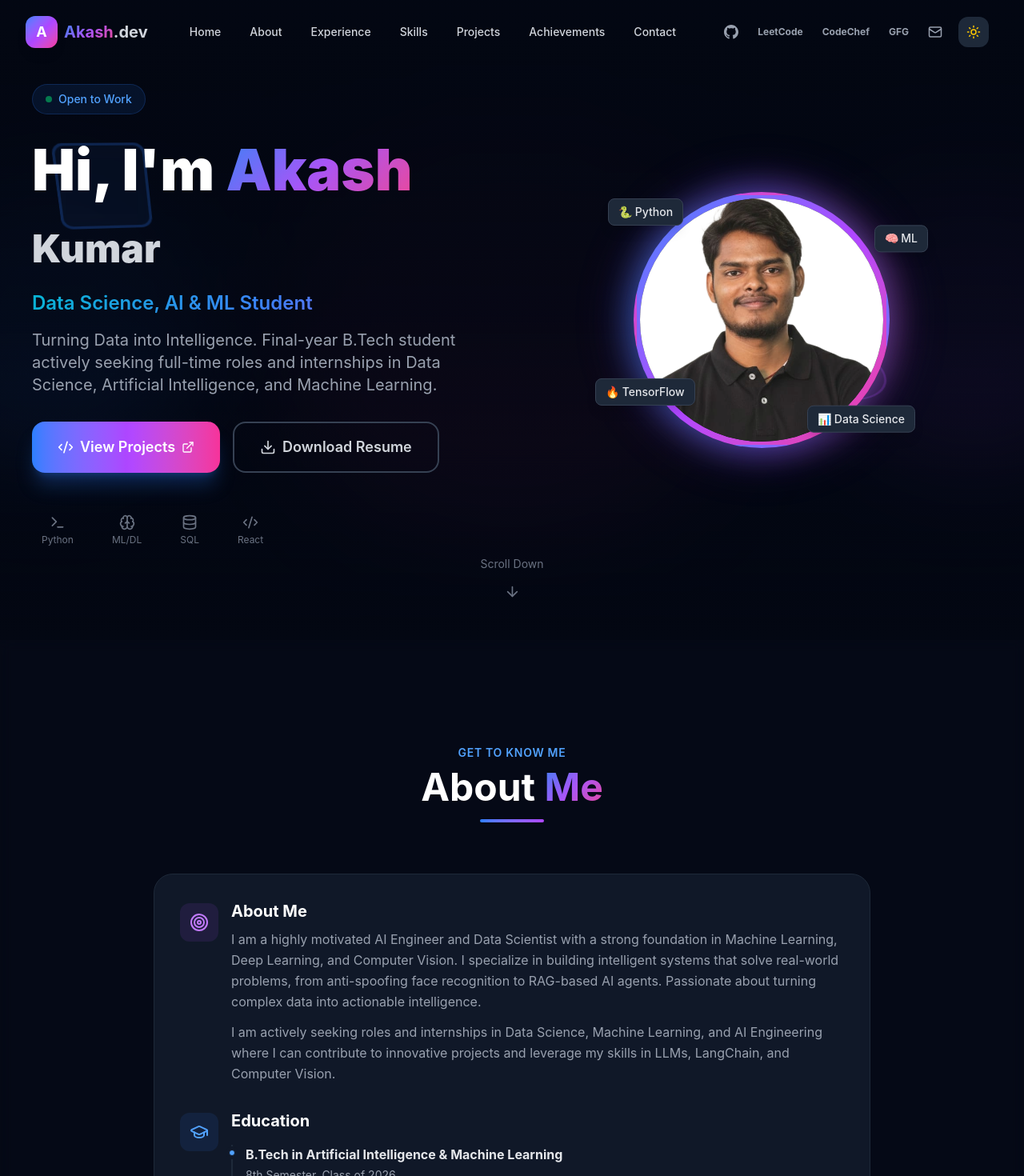
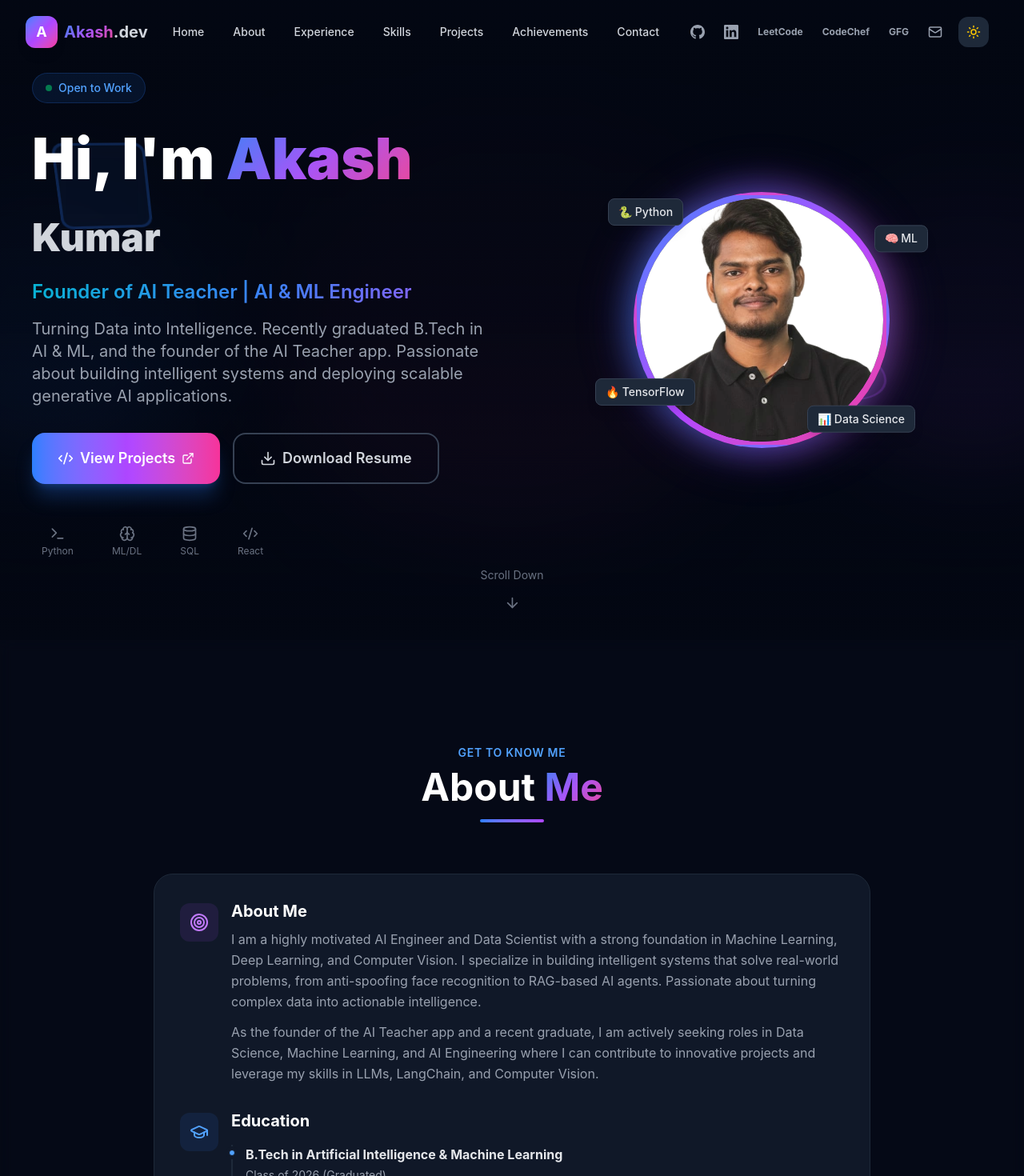
Before and after one commit to Akash7367/portfolio, a React (Vite) app: page / in a window 1280 px wide. Shown: the top 1470 px of the page at 80% size. Built offline with nearby package versions, Linux system fonts and the light colour scheme.

Commit message:
resume and linkdin added

```diff
--- a/package.json
+++ b/package.json
@@ -14,7 +14,7 @@
   "dependencies": {
     "clsx": "2.1.1",
     "framer-motion": "^12.38.0",
-    "lucide-react": "^1.7.0",
+    "lucide-react": "^1.21.0",
     "react": "19.2.3",
     "react-dom": "19.2.3",
     "react-router-dom": "^7.13.2",
--- a/src/App.tsx
+++ b/src/App.tsx
@@ -1,6 +1,5 @@
-import { useState, useEffect } from 'react';
+import { useState } from 'react';
 import { BrowserRouter as Router, Routes, Route } from 'react-router-dom';
-import { motion } from 'framer-motion';
 import Navbar from './components/Navbar';
 import Hero from './components/Hero';
 import About from './components/About';
--- a/src/components/About.tsx
+++ b/src/components/About.tsx
@@ -63,7 +63,7 @@ export default function About({ darkMode }: AboutProps) {
                       I am a highly motivated AI Engineer and Data Scientist with a strong foundation in Machine Learning, Deep Learning, and Computer Vision. I specialize in building intelligent systems that solve real-world problems, from anti-spoofing face recognition to RAG-based AI agents. Passionate about turning complex data into actionable intelligence.
                     </p>
                     <p className={`leading-relaxed ${darkMode ? 'text-gray-400' : 'text-gray-600'}`}>
-                      I am actively seeking roles and internships in Data Science, Machine Learning, and AI Engineering where I can contribute to innovative projects and leverage my skills in LLMs, LangChain, and Computer Vision.
+                      As the founder of the AI Teacher app and a recent graduate, I am actively seeking roles in Data Science, Machine Learning, and AI Engineering where I can contribute to innovative projects and leverage my skills in LLMs, LangChain, and Computer Vision.
                     </p>
                   </div>
                 </div>
@@ -80,7 +80,7 @@ export default function About({ darkMode }: AboutProps) {
                       <div className="relative">
                         <div className={`absolute -left-[21px] top-1.5 w-2 h-2 rounded-full ring-4 ${darkMode ? 'bg-blue-400 ring-gray-900 border border-gray-900' : 'bg-blue-500 ring-white border border-white'}`} />
                         <h4 className={`font-bold ${darkMode ? 'text-gray-200' : 'text-gray-800'}`}>B.Tech in Artificial Intelligence & Machine Learning</h4>
-                        <p className={`text-sm mt-1 mb-1 ${darkMode ? 'text-gray-400' : 'text-gray-600'}`}>8th Semester, Class of 2026</p>
+                        <p className={`text-sm mt-1 mb-1 ${darkMode ? 'text-gray-400' : 'text-gray-600'}`}>Class of 2026 (Graduated)</p>
                         <span className={`inline-block text-xs font-semibold px-2 py-1 rounded-md ${darkMode ? 'bg-green-500/10 text-green-400' : 'bg-green-50 text-green-600'}`}>CGPA: 8.13/10</span>
                       </div>
 
--- a/src/components/BackgroundLayer.tsx
+++ b/src/components/BackgroundLayer.tsx
@@ -1,4 +1,3 @@
-import { motion } from 'framer-motion';
 
 interface BackgroundLayerProps {
   darkMode: boolean;
--- a/src/components/Experience.tsx
+++ b/src/components/Experience.tsx
@@ -1,5 +1,5 @@
 import { motion } from 'framer-motion';
-import { Briefcase, Calendar, MapPin, ExternalLink } from 'lucide-react';
+import { Briefcase, Calendar, MapPin } from 'lucide-react';
 
 interface ExperienceProps {
   darkMode: boolean;
--- a/src/components/Hero.tsx
+++ b/src/components/Hero.tsx
@@ -104,7 +104,7 @@ export default function Hero({ darkMode }: HeroProps) {
               transition={{ duration: 0.6, delay: 0.2 }}
               className="text-xl sm:text-2xl font-semibold mb-4 gradient-text-alt"
             >
-              Data Science, AI & ML Student
+              Founder of AI Teacher | AI & ML Engineer
             </motion.p>
 
             <motion.p
@@ -115,7 +115,7 @@ export default function Hero({ darkMode }: HeroProps) {
                 darkMode ? 'text-gray-400' : 'text-gray-500'
               }`}
             >
-              Turning Data into Intelligence. Final-year B.Tech student actively seeking full-time roles and internships in Data Science, Artificial Intelligence, and Machine Learning.
+              Turning Data into Intelligence. Recently graduated B.Tech in AI & ML, and the founder of the AI Teacher app. Passionate about building intelligent systems and deploying scalable generative AI applications.
             </motion.p>
 
             {/* CTA Buttons */}
@@ -134,7 +134,7 @@ export default function Hero({ darkMode }: HeroProps) {
                 <ExternalLink className="ml-2 w-4 h-4 group-hover:translate-x-1 transition-transform" />
               </Link>
               <a
-                href="https://drive.google.com/file/d/1SGS90vVMxy3UC2HOtsOb2RrwkArStt-Y/view?usp=sharing"
+                href="https://drive.google.com/file/d/1PEpYZmdsC5ZO7Be2-5SI3bAYTAcjfALz/view?usp=sharing"
                 target="_blank"
                 rel="noopener noreferrer"
                 className={`group inline-flex items-center justify-center px-8 py-4 rounded-2xl font-semibold text-lg transition-all duration-300 hover:-translate-y-1 border-2 ${
--- a/src/components/Navbar.tsx
+++ b/src/components/Navbar.tsx
@@ -116,6 +116,16 @@ export default function Navbar({ darkMode, setDarkMode }: NavbarProps) {
                 }`}
               >
                 <svg width="18" height="18" viewBox="0 0 24 24" fill="currentColor"><path d="M12 0c-6.626 0-12 5.373-12 12 0 5.302 3.438 9.8 8.207 11.387.599.111.793-.261.793-.577v-2.234c-3.338.726-4.033-1.416-4.033-1.416-.546-1.387-1.333-1.756-1.333-1.756-1.089-.745.083-.729.083-.729 1.205.084 1.839 1.237 1.839 1.237 1.07 1.834 2.807 1.304 3.492.997.107-.775.418-1.305.762-1.604-2.665-.305-5.467-1.334-5.467-5.931 0-1.311.469-2.381 1.236-3.221-.124-.303-.535-1.524.117-3.176 0 0 1.008-.322 3.301 1.23.957-.266 1.983-.399 3.003-.404 1.02.005 2.047.138 3.006.404 2.291-1.552 3.297-1.23 3.297-1.23.653 1.653.242 2.874.118 3.176.77.84 1.235 1.911 1.235 3.221 0 4.609-2.807 5.624-5.479 5.921.43.372.823 1.102.823 2.222v3.293c0 .319.192.694.801.576 4.765-1.589 8.199-6.086 8.199-11.386 0-6.627-5.373-12-12-12z"/></svg>
+              </a>
+              <a
+                href="https://www.linkedin.com/in/akash-kumar-298113264/"
+                target="_blank"
+                rel="noopener noreferrer"
+                className={`p-2 rounded-lg transition-all duration-200 hover:bg-blue-500/10 flex items-center justify-center ${
+                  darkMode ? 'text-gray-400 hover:text-blue-400' : 'text-gray-500 hover:text-blue-600'
+                }`}
+              >
+                <svg width="18" height="18" viewBox="0 0 24 24" fill="currentColor"><path d="M22.23 0H1.77C.8 0 0 .77 0 1.72v20.56C0 23.23.8 24 1.77 24h20.46c.98 0 1.77-.77 1.77-1.72V1.72C24 .77 23.2 0 22.23 0zM7.12 20.45H3.56V9h3.56v11.45zM5.34 7.43c-1.14 0-2.06-.92-2.06-2.06 0-1.14.92-2.06 2.06-2.06 1.14 0 2.06.92 2.06 2.06 0 1.14-.92 2.06-2.06 2.06zm15.11 13.02h-3.56v-5.6c0-1.34-.03-3.05-1.86-3.05-1.86 0-2.14 1.45-2.14 2.95v5.7H9.33V9h3.42v1.56h.05c.48-.9 1.64-1.85 3.37-1.85 3.6 0 4.27 2.37 4.27 5.45v6.29z"/></svg>
               </a>
               <a
                 href="https://leetcode.com/u/akash2211017/"
@@ -252,6 +262,14 @@ export default function Navbar({ darkMode, setDarkMode }: NavbarProps) {
                   <svg width="20" height="20" viewBox="0 0 24 24" fill="currentColor"><path d="M12 0c-6.626 0-12 5.373-12 12 0 5.302 3.438 9.8 8.207 11.387.599.111.793-.261.793-.577v-2.234c-3.338.726-4.033-1.416-4.033-1.416-.546-1.387-1.333-1.756-1.333-1.756-1.089-.745.083-.729.083-.729 1.205.084 1.839 1.237 1.839 1.237 1.07 1.834 2.807 1.304 3.492.997.107-.775.418-1.305.762-1.604-2.665-.305-5.467-1.334-5.467-5.931 0-1.311.469-2.381 1.236-3.221-.124-.303-.535-1.524.117-3.176 0 0 1.008-.322 3.301 1.23.957-.266 1.983-.399 3.003-.404 1.02.005 2.047.138 3.006.404 2.291-1.552 3.297-1.23 3.297-1.23.653 1.653.242 2.874.118 3.176.77.84 1.235 1.911 1.235 3.221 0 4.609-2.807 5.624-5.479 5.921.43.372.823 1.102.823 2.222v3.293c0 .319.192.694.801.576 4.765-1.589 8.199-6.086 8.199-11.386 0-6.627-5.373-12-12-12z"/></svg>
                 </a>
                 <a
+                  href="https://www.linkedin.com/in/akash-kumar-298113264/"
+                  target="_blank"
+                  rel="noopener noreferrer"
+                  className={`p-2 rounded-lg flex items-center justify-center ${darkMode ? 'text-gray-400' : 'text-gray-500'}`}
+                >
+                  <svg width="20" height="20" viewBox="0 0 24 24" fill="currentColor"><path d="M22.23 0H1.77C.8 0 0 .77 0 1.72v20.56C0 23.23.8 24 1.77 24h20.46c.98 0 1.77-.77 1.77-1.72V1.72C24 .77 23.2 0 22.23 0zM7.12 20.45H3.56V9h3.56v11.45zM5.34 7.43c-1.14 0-2.06-.92-2.06-2.06 0-1.14.92-2.06 2.06-2.06 1.14 0 2.06.92 2.06 2.06 0 1.14-.92 2.06-2.06 2.06zm15.11 13.02h-3.56v-5.6c0-1.34-.03-3.05-1.86-3.05-1.86 0-2.14 1.45-2.14 2.95v5.7H9.33V9h3.42v1.56h.05c.48-.9 1.64-1.85 3.37-1.85 3.6 0 4.27 2.37 4.27 5.45v6.29z"/></svg>
+                </a>
+                <a
                   href="https://leetcode.com/u/akash2211017/"
                   target="_blank"
                   rel="noopener noreferrer"
--- a/src/components/Projects.tsx
+++ b/src/components/Projects.tsx
@@ -1,5 +1,5 @@
 import { motion } from 'framer-motion';
-import { ExternalLink, Code2, MessageSquare, Camera, MousePointer, ArrowRight, Bot, Database } from 'lucide-react';
+import { ExternalLink, Code2, Camera, ArrowRight, Bot, Database, Globe } from 'lucide-react';
 import { Link } from 'react-router-dom';
 
 interface ProjectsProps {
@@ -7,6 +7,16 @@ interface ProjectsProps {
 }
 
 const featuredProjects = [
+  {
+    title: 'AI Teacher',
+    description: 'An interactive AI-powered teaching application that provides personalized tutoring, real-time feedback, and dynamic adaptive learning paths.',
+    tech: ['React', 'FastAPI', 'Python', 'LLMs', 'LangChain'],
+    icon: <Bot size={28} />,
+    color: 'from-orange-500 to-amber-500',
+    github: 'https://github.com/Akash7367/AI_Teachar',
+    liveLink: 'https://ai-teaher-is62.vercel.app/',
+    category: 'AI/LLM',
+  },
   {
     title: 'Anti-Spoofing Face Recognition',
     description: 'Developed an advanced attendance system with 95%+ accuracy. Features real-time facial recognition, anti-spoofing protection against photos/videos, and automated logging.',
@@ -65,10 +75,10 @@ export default function Projects({ darkMode }: ProjectsProps) {
         </motion.div>
 
         {/* Featured Projects Grid */}
-        <div className="grid md:grid-cols-2 lg:grid-cols-3 gap-6">
+        <div className="grid md:grid-cols-2 lg:grid-cols-2 gap-6 max-w-5xl mx-auto">
           {featuredProjects.map((project, i) => (
             <motion.a
-              href={project.github}
+              href={project.liveLink || project.github}
               target="_blank"
               rel="noopener noreferrer"
               key={project.title}
@@ -139,8 +149,17 @@ export default function Projects({ darkMode }: ProjectsProps) {
                         : 'text-gray-500 group-hover:text-blue-600'
                     }`}
                   >
-                    <svg width="16" height="16" viewBox="0 0 24 24" fill="currentColor"><path d="M12 0c-6.626 0-12 5.373-12 12 0 5.302 3.438 9.8 8.207 11.387.599.111.793-.261.793-.577v-2.234c-3.338.726-4.033-1.416-4.033-1.416-.546-1.387-1.333-1.756-1.333-1.756-1.089-.745.083-.729.083-.729 1.205.084 1.839 1.237 1.839 1.237 1.07 1.834 2.807 1.304 3.492.997.107-.775.418-1.305.762-1.604-2.665-.305-5.467-1.334-5.467-5.931 0-1.311.469-2.381 1.236-3.221-.124-.303-.535-1.524.117-3.176 0 0 1.008-.322 3.301 1.23.957-.266 1.983-.399 3.003-.404 1.02.005 2.047.138 3.006.404 2.291-1.552 3.297-1.23 3.297-1.23.653 1.653.242 2.874.118 3.176.77.84 1.235 1.911 1.235 3.221 0 4.609-2.807 5.624-5.479 5.921.43.372.823 1.102.823 2.222v3.293c0 .319.192.694.801.576 4.765-1.589 8.199-6.086 8.199-11.386 0-6.627-5.373-12-12-12z"/></svg>
-                    View Code
+                    {project.liveLink ? (
+                      <>
+                        <Globe size={16} />
+                        Visit Live App
+                      </>
+                    ) : (
+                      <>
+                        <svg width="16" height="16" viewBox="0 0 24 24" fill="currentColor"><path d="M12 0c-6.626 0-12 5.373-12 12 0 5.302 3.438 9.8 8.207 11.387.599.111.793-.261.793-.577v-2.234c-3.338.726-4.033-1.416-4.033-1.416-.546-1.387-1.333-1.756-1.333-1.756-1.089-.745.083-.729.083-.729 1.205.084 1.839 1.237 1.839 1.237 1.07 1.834 2.807 1.304 3.492.997.107-.775.418-1.305.762-1.604-2.665-.305-5.467-1.334-5.467-5.931 0-1.311.469-2.381 1.236-3.221-.124-.303-.535-1.524.117-3.176 0 0 1.008-.322 3.301 1.23.957-.266 1.983-.399 3.003-.404 1.02.005 2.047.138 3.006.404 2.291-1.552 3.297-1.23 3.297-1.23.653 1.653.242 2.874.118 3.176.77.84 1.235 1.911 1.235 3.221 0 4.609-2.807 5.624-5.479 5.921.43.372.823 1.102.823 2.222v3.293c0 .319.192.694.801.576 4.765-1.589 8.199-6.086 8.199-11.386 0-6.627-5.373-12-12-12z"/></svg>
+                        View Code
+                      </>
+                    )}
                   </div>
                   <motion.div
                     whileHover={{ x: 5 }}
```
Also changed, not shown: src/components/AllProjects.tsx (+11 -0 lines), src/components/Contact.tsx (+14 -0 lines), src/components/Footer.tsx (+12 -0 lines), 1 other file (tests, documents, lock files or other folders).
